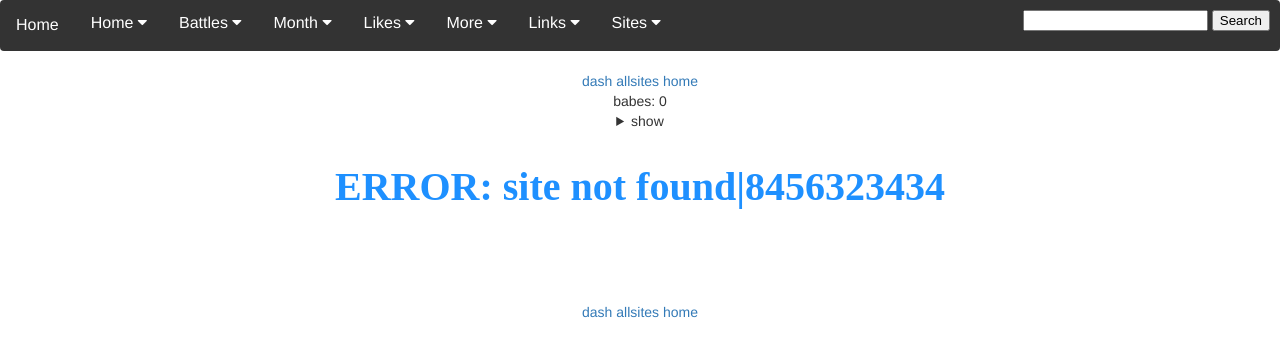
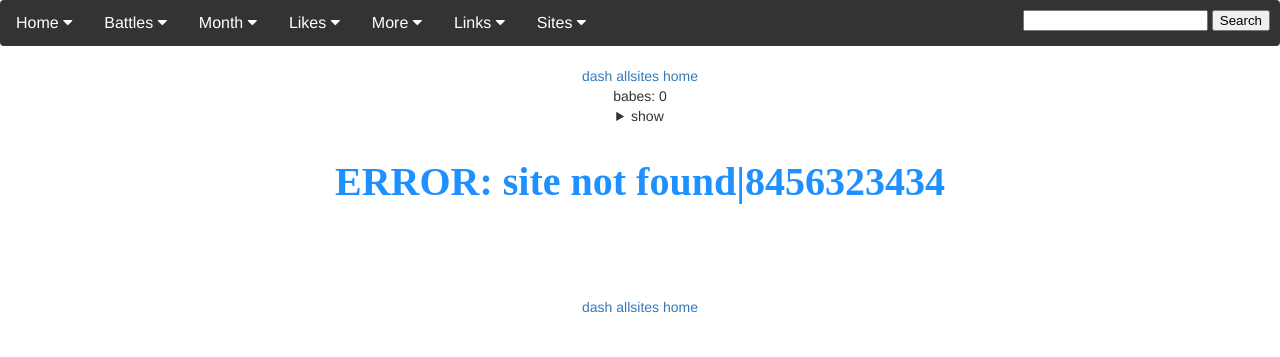
Before and after one commit to toleksa/atk, a Django app: page /atk/1/top/ in a window 1280 px wide. Shown: the top 357 px of the page. Run offline with Django 3.2, Linux system fonts and the light colour scheme.

Commit message:
remove home link

```diff
--- a/atkdjango/atk/templates/atk/template_base.html
+++ b/atkdjango/atk/templates/atk/template_base.html
@@ -423,7 +423,6 @@
 <body>
 {% block header %}
 <div class="navbar">
-  <a href="/atk/">Home</a>
   <div class="dropdown-home">
     <button class="dropbtn-home" onclick="location.href='/atk/'" type="button">Home
       <i class="fa fa-caret-down"></i>
```
